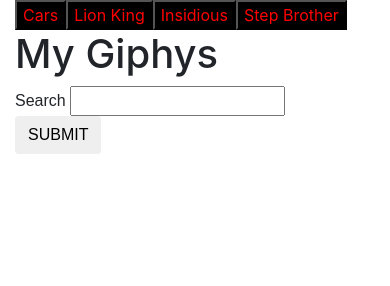
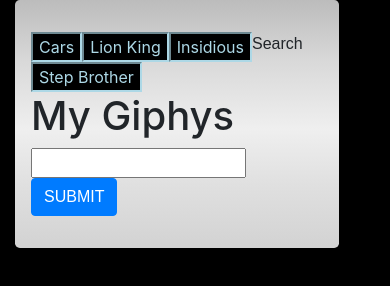
Before and after one commit to chrispierrelouis26/GIPHY, a plain HTML site: page index.html in a window 390 px wide. Drawn offline with nearby package versions, Linux system fonts and the light colour scheme.

Commit message:
almost done

```diff
--- a/app.js
+++ b/app.js
@@ -53,6 +53,7 @@ $("#results").empty();
       imageGiffs.attr("data-animate", response.data[i].images.fixed_height.url);
       storeGiffs.append(imageGiffs);
       storeGiffs.append("<p>" + response.data[i].rating + "</p>");
+      storeGiffs.append("<p>" + response.data[i].trending_datetime + "</p>");
       console.log(response.data[i].rating);
       $("#results").append(storeGiffs);
       console.log(response.data[i].images.fixed_height_still.url);
--- a/index.html
+++ b/index.html
@@ -8,6 +8,7 @@
     <link rel="stylesheet" href="https://stackpath.bootstrapcdn.com/bootstrap/4.1.3/css/bootstrap.min.css" integrity="sha384-MCw98/SFnGE8fJT3GXwEOngsV7Zt27NXFoaoApmYm81iuXoPkFOJwJ8ERdknLPMO"
         crossorigin="anonymous">
     <link rel="stylesheet" href="style.css">
+    <link href="https://fonts.googleapis.com/css?family=Amatic+SC" rel="stylesheet">
 
     <title>Document</title>
 
@@ -15,16 +16,21 @@
 
 <body>
         <div class="container" >
+        <div class="jumbotron">
+
         <div id="button-area"></div>
             <h1>My Giphys</h1>
             <form class="search">Search
                 <input type="text" id="addbutton">
-                <button id="submit" class="btn">
+                <button id="submit" class="btn btn btn-primary ">
                     SUBMIT
                 </button>
+                </div>
+
             </form>
             <div id="results"></div>
         </div>
+
 
 
 
--- a/style.css
+++ b/style.css
@@ -1,10 +1,16 @@
 .press{
-    align-content: right;
     background: black;
-    color: red;
-    text-align: center;
+    color:lightblue;
+    border: 2px inset lightblue;
+}
 
+.jumbotron {
+    background-image: linear-gradient(to top, lightgrey 0%, lightgrey 1%, #e0e0e0 26%, #efefef 48%, #d9d9d9 75%, #bcbcbc 100%);
+    max-width: 90%;
+}
 
+.container{
+    max-width: 100%;
 }
 
 
@@ -22,10 +28,44 @@ img {
     margin: 10px;
     height: 250px;
     width: 250px;
+    border-radius:50px;
+    -moz-border-radius:50px;
+    -webkit-border-radius:50px;
+    border: 8px inset rgb(214, 231, 236);
+    transition: border-width 0.s linear;
+    max-width: 90%;
+}
+
+
+
+
+
+
+.images {
+    float: left;
+    font: yellow;
 
 
 }
 
-.images {
-    float: left;
+@media only screen and (max-width: 600px) {
+    body {
+background-color: black;
+    }
+
+    .press {
+        float: left;
+    }
+
+    h1 {
+        float: left;
+    }
+
+    p{
+        font-family: 'Amatic SC', cursive;
+        color: white;
+
+    }
+
+
 }
```
